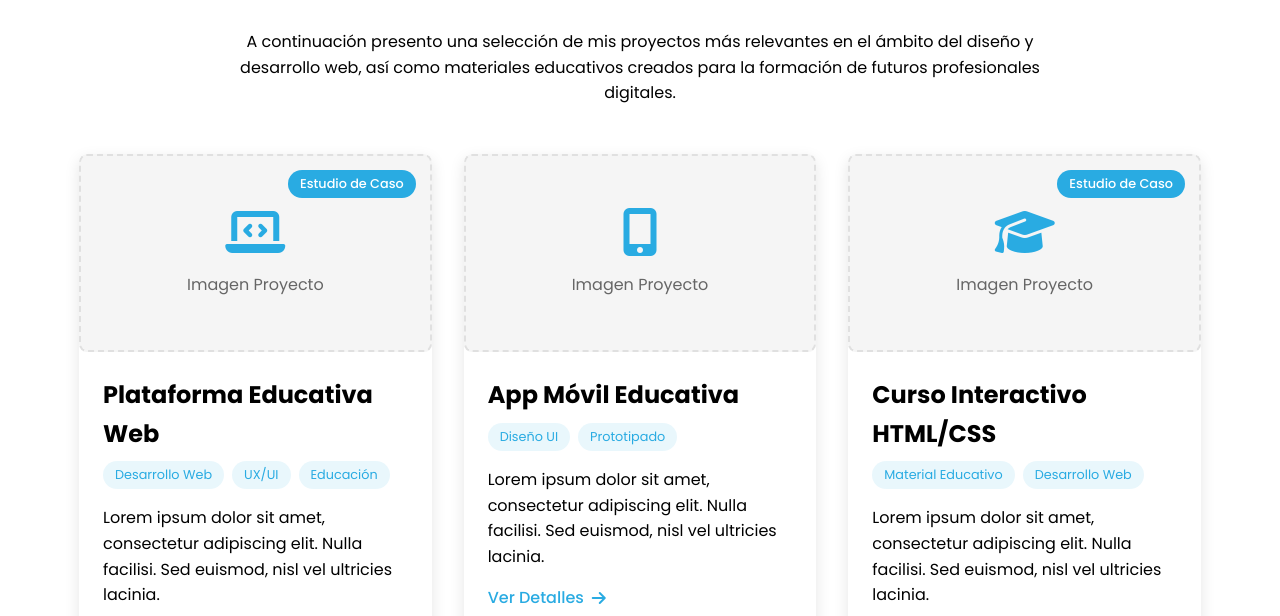
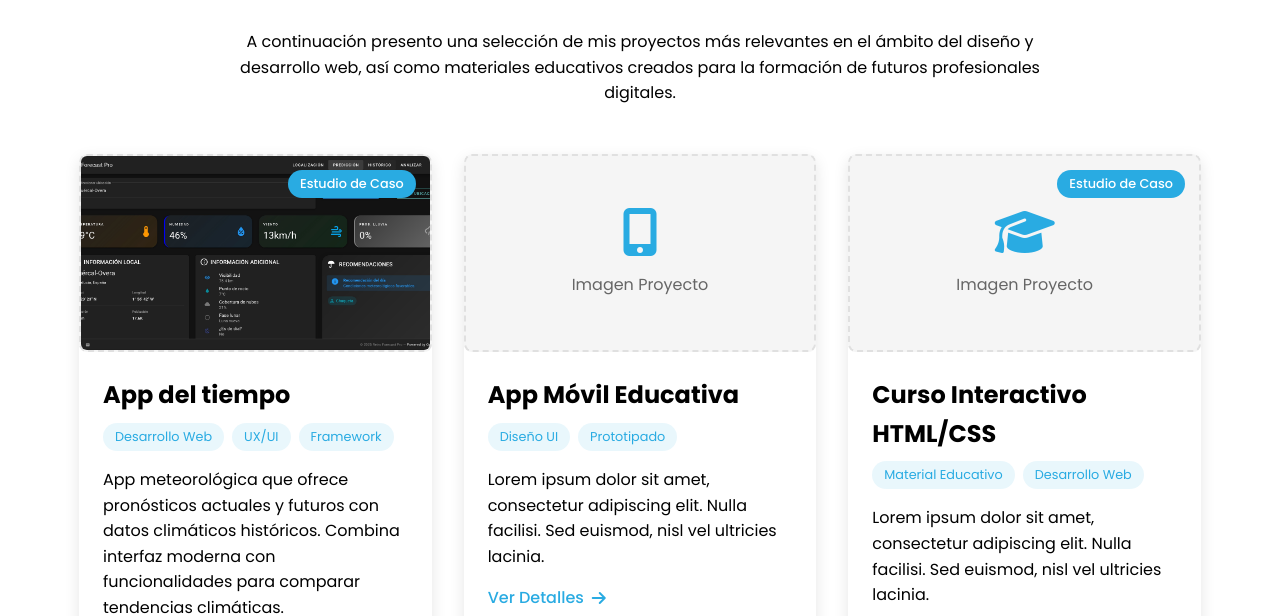
Before and after one commit to franmatias/portfolio, a plain HTML site: page proyectos.html in a window 1280 px wide. Shown: the part 211-827 px from the top of the page. Drawn offline with Linux system fonts and the light colour scheme.

Commit message:
Errores stylos y contenido proyecto

```diff
--- a/css/styles.css
+++ b/css/styles.css
@@ -138,6 +138,17 @@ img {
 .btn-secondary:hover {
     background-color: #333;
     color: white;
+}
+
+/* Añadir regla para el modo oscuro */
+[data-theme="dark"] .btn-secondary {
+    background-color: #66c7ff; /* Mismo color que --color-primary en modo oscuro */
+    color: #121212; /* Color oscuro para mejor contraste con fondo claro */
+}
+
+[data-theme="dark"] .btn-secondary:hover {
+    background-color: #a0dbff; /* Versión más clara al pasar el ratón */
+    color: #000000;
 }
 
 .btn-outline {
--- a/proyectos.html
+++ b/proyectos.html
@@ -51,19 +51,18 @@
                         <div class="project-image">
                             <!-- Placeholder para imagen del proyecto -->
                             <div class="placeholder-image">
-                                <i class="fas fa-laptop-code"></i>
-                                <span>Imagen Proyecto</span>
+                                <img src="images/proyecto01-retro-forecast-pro.jpg" alt="Retro Forecast Pro">
                             </div>
                             <div class="case-study-badge">Estudio de Caso</div>
                         </div>
                         <div class="project-content">
-                            <h3>Plataforma Educativa Web</h3>
+                            <h3>App del tiempo</h3>
                             <div class="project-categories">
                                 <span class="project-category">Desarrollo Web</span>
                                 <span class="project-category">UX/UI</span>
-                                <span class="project-category">Educación</span>
+                                <span class="project-category">Framework</span>
                             </div>
-                            <p>Lorem ipsum dolor sit amet, consectetur adipiscing elit. Nulla facilisi. Sed euismod, nisl vel ultricies lacinia.</p>
+                            <p>App meteorológica que ofrece pronósticos actuales y futuros con datos climáticos históricos. Combina interfaz moderna con funcionalidades para comparar tendencias climáticas.</p>
                             <a href="proyecto-detalle.html" class="project-link">Ver Detalles <i class="fas fa-arrow-right"></i></a>
                         </div>
                     </div>
```
Also changed, not shown: images/proyecto01-retro-forecast-pro.jpg (added).
